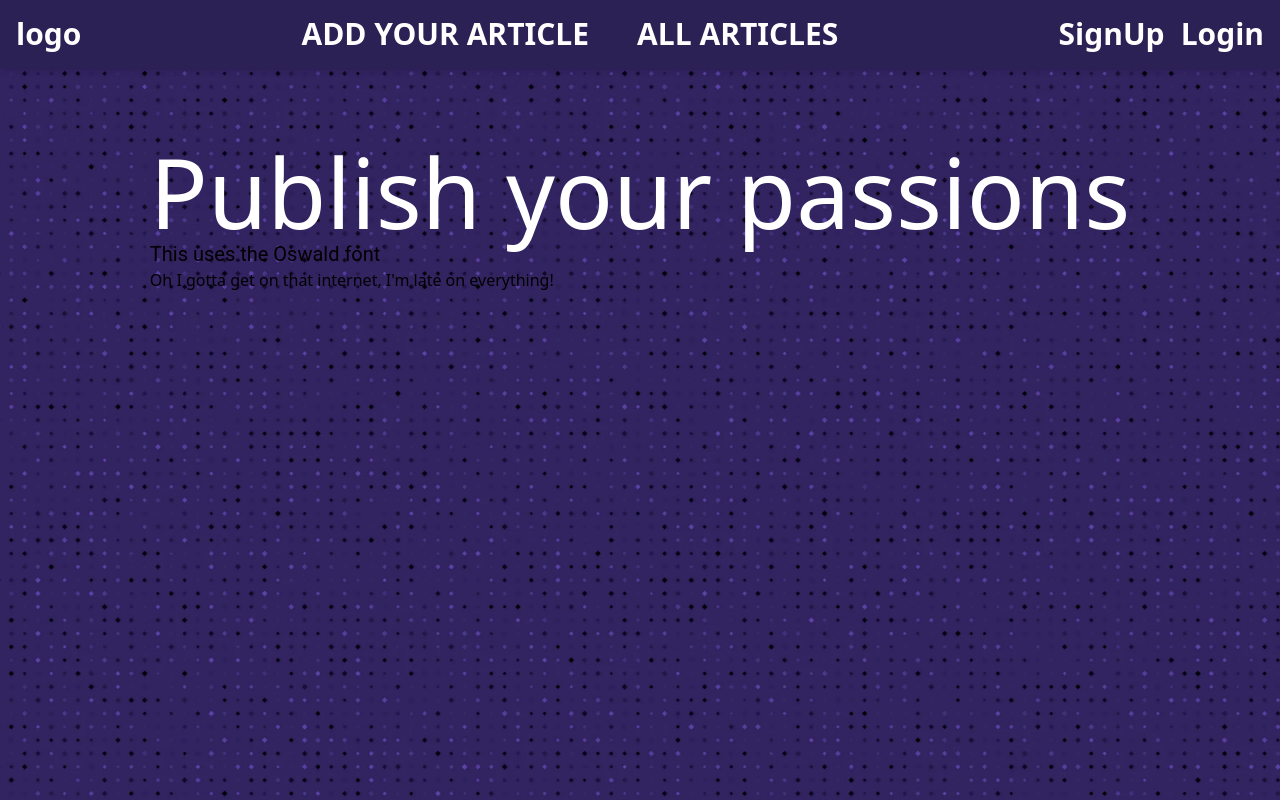
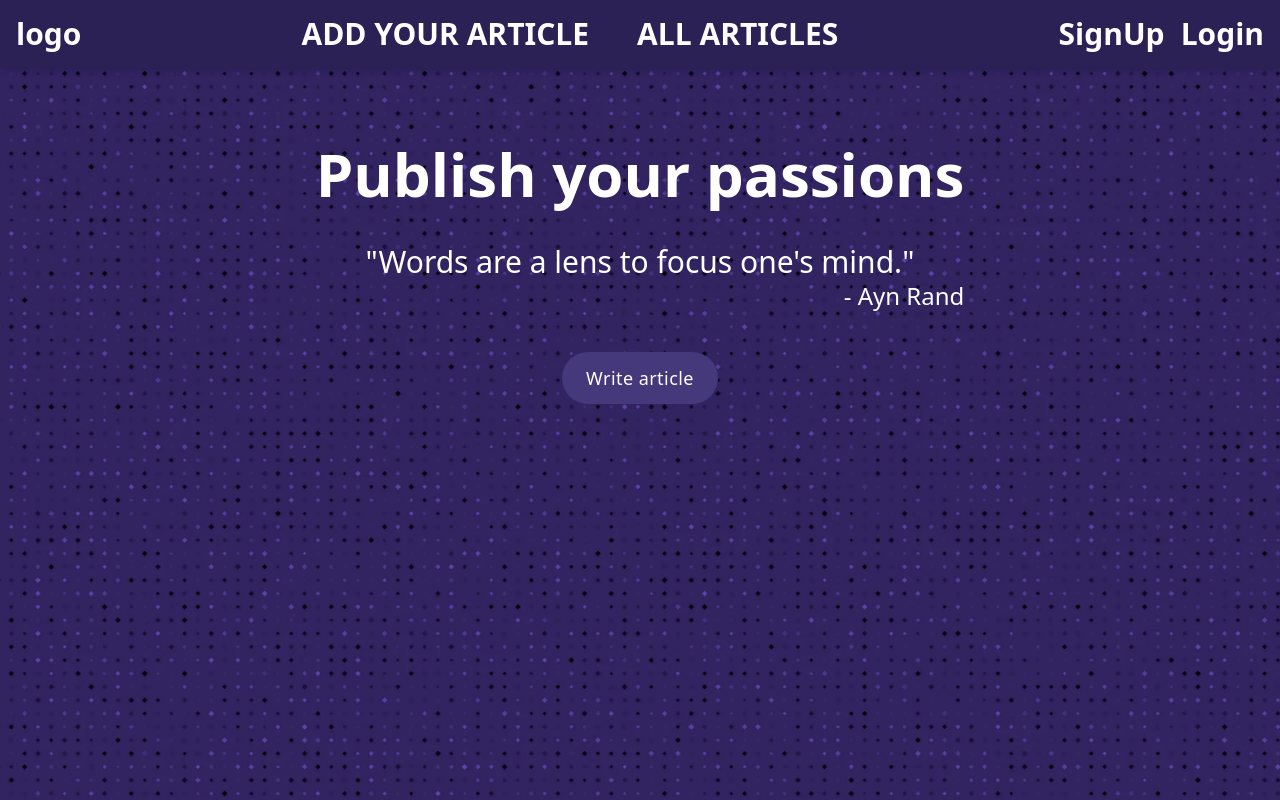
Before and after one commit to MartFrida/articles, a React (Create React App) app: page / in a window 1280 px wide. Built offline with nearby package versions, Linux system fonts and the light colour scheme.

Commit message:
styled home page

```diff
--- a/src/index.css
+++ b/src/index.css
@@ -23,5 +23,6 @@
     --light-purple: #bb86fc;
     --dark-purple: #2b2154;
     --medium-purple: #45387b;
+    --medium-purple-hover: #51428d;
   }
 }
--- a/src/pages/HomePage/HomePage.jsx
+++ b/src/pages/HomePage/HomePage.jsx
@@ -2,18 +2,19 @@ import React from 'react'
 
 const HomePage = () => {
   return (
-    <div className='bg-header-color'>
+    <div className='bg-header-color text-white text-center '>
       <div className='w-full bg-hero-pattern  bg-cover bg-gray-50 h-screen p-36 flex align-center '>
-        <div className='mx-auto'>
-          <h1 className='text-8xl text-white'>
+        <div className='mx-auto flex flex-col gap-y-10'>
+          <h1 className='text-6xl font-bold'>
             Publish your passions
           </h1>
-          <h2 className="font-display">
-            This uses the Oswald font
-          </h2>
-          <blockquote className="text-base md:text-md 3xl:text-lg">
-            Oh I gotta get on that internet, I'm late on everything!
+          <blockquote >
+            <p className=" text-3xl">"Words are a lens to focus one's mind."</p>
+            <footer className='text-right text-2xl'>- Ayn Rand</footer>
           </blockquote>
+          <button className='transition ease-in-out delay-150 bg-medium-purple rounded-full py-3 px-6 max-w-48 mx-auto text-lg font-medium tracking-wide hover:-translate-y-1 hover:scale-105 hover:bg-medium-purple-hover duration-300'>Write article</button>
+
+
         </div>
       </div>
     </div>
--- a/tailwind.config.js
+++ b/tailwind.config.js
@@ -14,6 +14,9 @@ module.exports = {
       },
       colors: {
         'header-color': 'var(--dark-purple)',
+        'light-purple': 'var(--light-purple)',
+        'medium-purple': 'var(--medium-purple)',
+        'medium-purple-hover': 'var(--medium-purple-hover)',
       }
     },
   },
```
